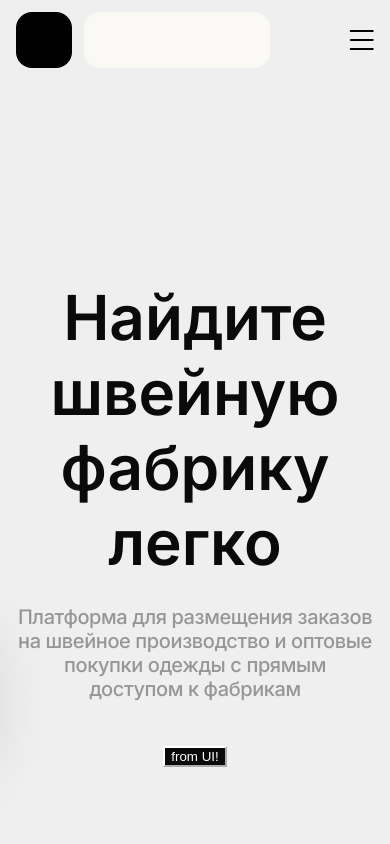
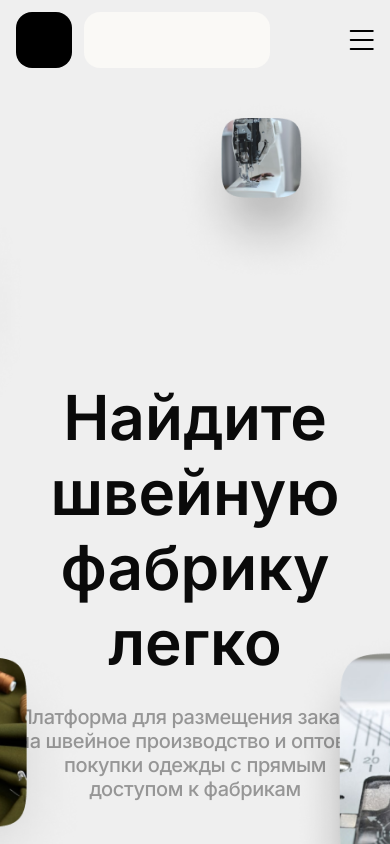
Before and after one commit to askarbekovDev/zentext, a Next.js app: page / in a window 390 px wide. Shown: the top 844 px of the page. Built offline with nearby package versions, Linux system fonts and the light colour scheme.

Commit message:
landing in process

```diff
--- a/src/components/intro.tsx/index.module.scss
+++ b/src/components/intro.tsx/index.module.scss
@@ -8,6 +8,9 @@
   position: relative;
   overflow: hidden;
   margin: 0 auto;
+  @media (max-width: 1000px) {
+    height: 985px;
+  }
 }
 
 .content {
@@ -39,6 +42,9 @@
     letter-spacing: -4%;
     text-align: center;
     color: var(--secondary_dark);
+    @media (max-width: 1000px) {
+      top: 300px;
+    }
   }
 
   .subTitle {
@@ -52,11 +58,20 @@
     letter-spacing: -0.02em;
     text-align: center;
     color: var(--secondary_grey);
+    @media (max-width: 1000px) {
+      top: 325px;
+    }
   }
   .btn {
     position: relative;
     top: 270px;
+    width: 188px;
+    border-radius: 16px;
+    height: 56px;
     background-color: var(--secondary_dark);
+    @media (max-width: 1000px) {
+      top: 370px;
+    }
   }
 }
 
@@ -149,7 +164,15 @@
   position: absolute;
   top: 50%;
   left: 50%;
+  width: 186px;
+  height: 186px;
   transform: translate(-380px, -425px);
+  @media (max-width: 1150px) {
+    transform: translate(-340px, -425px);
+  }
+  @media (max-width: 1000px) {
+    transform: translate(-20px, -475px);
+  }
 }
 
 .imageSecond {
@@ -157,6 +180,12 @@
   top: 50%;
   left: 50%;
   transform: translate(370px, -360px);
+  @media (max-width: 1150px) {
+    transform: translate(310px, -360px);
+  }
+  @media (max-width: 1000px) {
+    transform: translate(210px, -370px);
+  }
 }
 
 .imageThird {
@@ -164,6 +193,12 @@
   top: 50%;
   left: 50%;
   transform: translate(-573px, -250px);
+  @media (max-width: 1150px) {
+    transform: translate(-513px, -230px);
+  }
+  @media (max-width: 1000px) {
+    transform: translate(-413px, -390px);
+  }
 }
 
 .imageFourth {
@@ -171,6 +206,12 @@
   top: 50%;
   left: 50%;
   transform: translate(256px, -60px);
+  @media (max-width: 1150px) {
+    transform: translate(195px, -30px);
+  }
+  @media (max-width: 1000px) {
+    transform: translate(97px, 60px);
+  }
 }
 
 .imageFifth {
@@ -178,4 +219,10 @@
   top: 50%;
   left: 50%;
   transform: translate(-410px, 10px);
+  @media (max-width: 1150px) {
+    transform: translate(-410px, 30px);
+  }
+  @media (max-width: 1000px) {
+    transform: translate(-380px, 60px);
+  }
 }
--- a/src/components/intro.tsx/index.tsx
+++ b/src/components/intro.tsx/index.tsx
@@ -3,6 +3,7 @@ import styles from './index.module.scss';
 import Image from 'next/image';
 
 const Intro = () => {
+  // const images = [{src: "/images/introImg1.png", value: 186}]
   const companies = [
     'LongNameCompany',
     'Solart',
```
